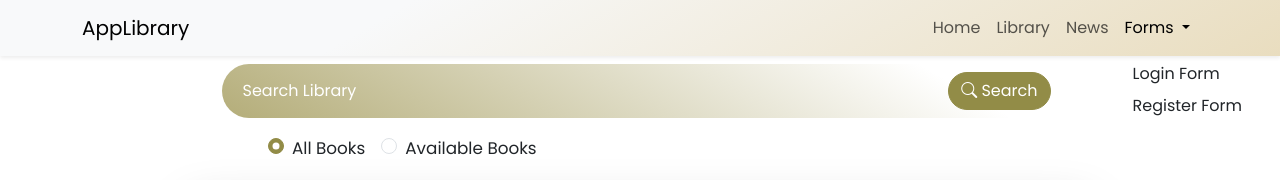
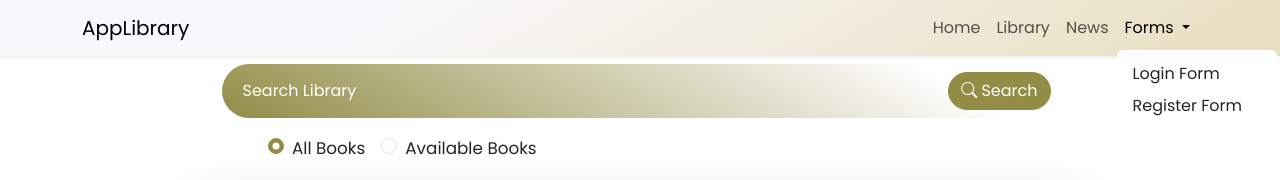
Before and after one commit to konstantinosporo/app-library-benefit, an Angular app: page /library in a window 1280 px wide. Both pictures are taken after a click on the button "Forms". Shown: the top 180 px of the page. Built offline with nearby package versions, Linux system fonts and the light colour scheme.

Commit message:
removed bg-transparent on navbar dropdown

```diff
--- a/src/app/components/header/header.component.html
+++ b/src/app/components/header/header.component.html
@@ -14,7 +14,7 @@
           <button class="nav-link dropdown-toggle" onKeyPress href="#" data-bs-toggle="dropdown" aria-expanded="false">
             Forms
           </button>
-          <ul class="dropdown-menu border-0 bg-transparent">
+          <ul class="dropdown-menu border-0">
             <li><a class="dropdown-item" [routerLink]="'login-form'" routerLinkActive="active">Login Form</a></li>
             <li><a class="dropdown-item" [routerLink]="'register-form'" routerLinkActive="active">Register Form</a>
             </li>
--- a/src/app/library/search-book/search-book.component.css
+++ b/src/app/library/search-book/search-book.component.css
@@ -11,12 +11,6 @@
   color: #fff;
 }
 
-.library-gradient {
-  color: #fff;
-  background-image: linear-gradient(30deg, #b4ad79, transparent 85%);
-}
-
-
 .btn-library:hover {
   background-image: linear-gradient(-10deg, #e9ddbf, transparent 30%);
 }
--- a/src/bootstrap/bootstrap.scss
+++ b/src/bootstrap/bootstrap.scss
@@ -119,7 +119,7 @@ main{
 }
 
 nav {
-  background-image: linear-gradient(-30deg, #e9ddbf, transparent 70%);
+  background-image: linear-gradient(-30deg, var(--bs-info), transparent 70%);
 }
 
 .bg-black-subtle {
@@ -139,6 +139,11 @@ ul.dropdown-menu {
 
 .navbar .nav-link {
   font-weight: $navbar-nav-link-font-weight;
+}
+
+.library-gradient {
+  color: #fff;
+  background-image: linear-gradient(30deg, var(--bs-primary), transparent 85%);
 }
 
 
```
